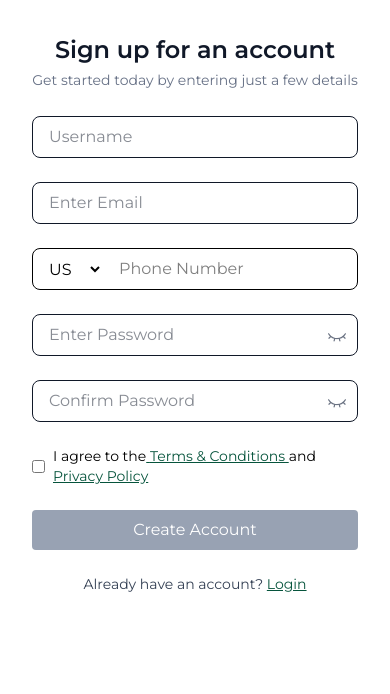
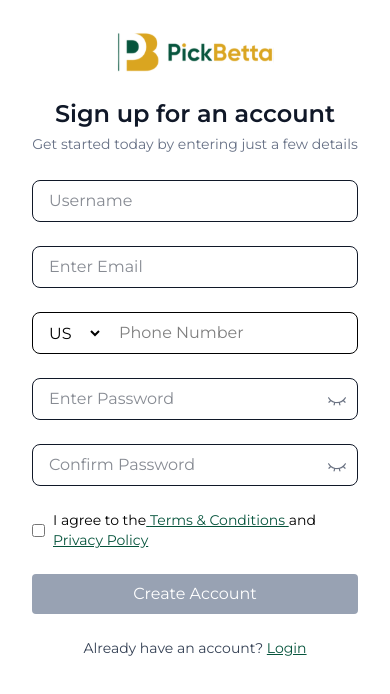
Before and after one commit to Mcdemzy/test-pb, a React (Vite) app: page / in a window 390 px wide. Shown: the top 694 px of the page. Built offline with nearby package versions, Linux system fonts and the light colour scheme.

Commit message:
`Update PhoneNumberInput component and add logo to mobile signup page`

```diff
--- a/src/components/shared/auth/PhoneNumberInput.tsx
+++ b/src/components/shared/auth/PhoneNumberInput.tsx
@@ -6,12 +6,10 @@ const PhoneNumberInput = () => {
 
   return (
     <div className="relative w-full">
-      {/* Label */}
       {(focused || phoneNumber) && (
         <label className="text-sm text-gray-600 mb-1 block">Phone Number</label>
       )}
 
-      {/* Combined Select and Input Field */}
       <div className="flex items-center border rounded-[8px] focus-within:ring-2 focus-within:ring-[#06543C]">
         {/* Select Dropdown */}
         <select className="rounded-l-[8px] px-3 py-2 focus:outline-none bg-transparent">
--- a/src/pages/Signup.tsx
+++ b/src/pages/Signup.tsx
@@ -1,7 +1,7 @@
 import { useState } from "react";
 import FloatingLabelInput from "../components/shared/auth/FloatingLabelInput";
 import AuthSidebar from "../components/shared/auth/AuthSidebar";
-import PhoneNumberInput from "../components/shared/auth/PhoneNumberInput"; // Import the new component
+import PhoneNumberInput from "../components/shared/auth/PhoneNumberInput";
 
 const Signup = () => {
   const [username, setUsername] = useState("");
@@ -27,6 +27,10 @@ const Signup = () => {
       {/* Right Side */}
       <section className="w-full md:w-3/5 flex items-center justify-center p-8">
         <div className="w-full max-w-xl">
+          <div className="md:hidden flex justify-center mb-6">
+            <img src="images/logo.svg" alt="Betta Logo" className="h-10" />
+          </div>
+
           <h2 className="md:text-[2rem] text-[1.5rem] font-semibold text-gray-900 text-center">
             Sign up for an account
           </h2>
```
